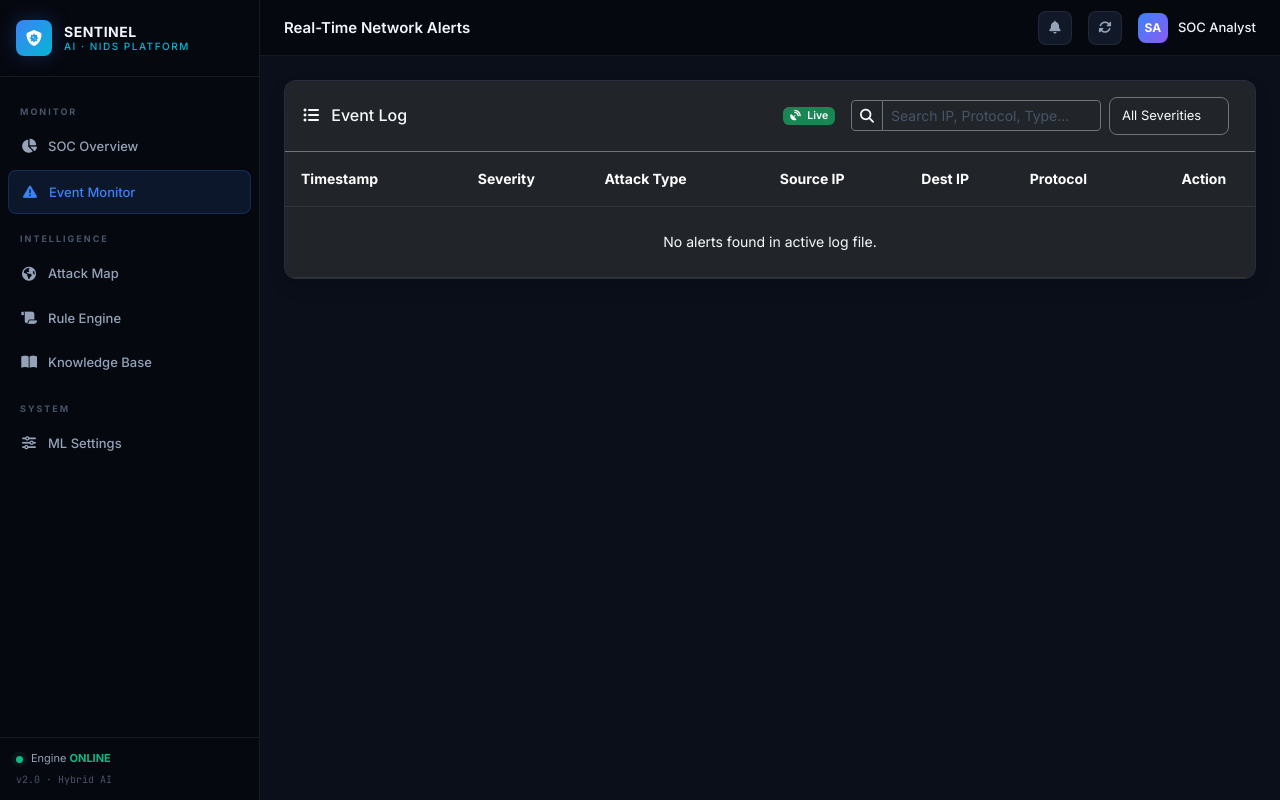
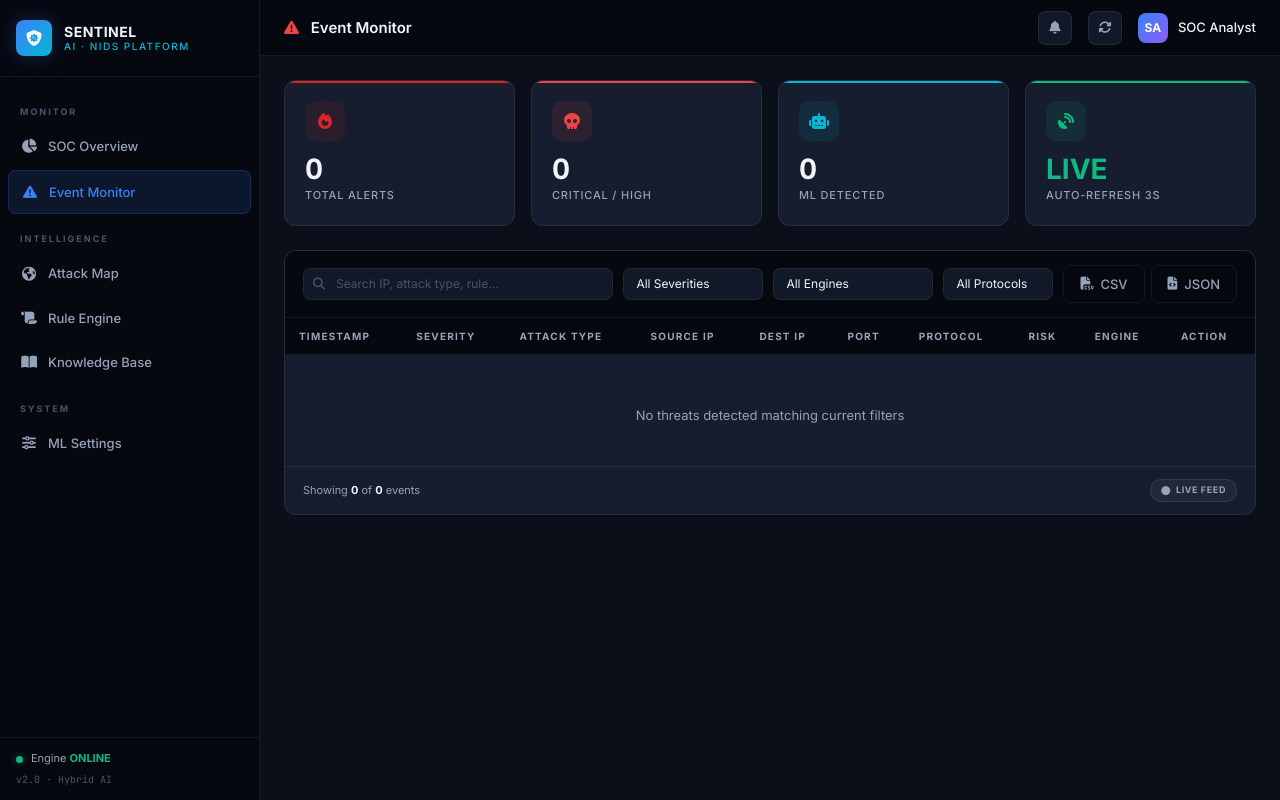
Before and after one commit to prince-dungrani/Sentinel-IDS, a Flask app: page /alerts in a window 1280 px wide. Run offline with Flask 3, Linux system fonts and the light colour scheme; data that the repository does not hold is empty.

Commit message:
feat(alerts): add multi-filter, risk score bars, engine badges, ML confidence, and CSV/JSON export

```diff
--- a/dashboard/static/js/alerts.js
+++ b/dashboard/static/js/alerts.js
@@ -1,78 +1,215 @@
+/**
+ * dashboard/static/js/alerts.js
+ * ================================
+ * Sentinel-IDS — Enterprise Event Monitor
+ *
+ * Features: Live polling, multi-filter, risk bar, engine badges,
+ * CSV/JSON export, toast notifications on new critical alerts.
+ */
+
+(function () {
+    "use strict";
+
+    const POLL_INTERVAL = 3000;
     let allAlerts = [];
+    let prevAlertCount = 0;
+    let isFirstLoad = true;
 
-document.addEventListener("DOMContentLoaded", function() {
-    fetchAlerts();
-
-    // Auto refresh every 5 seconds
-    setInterval(fetchAlerts, 5000);
-
-    // Setup event listeners for filtering
-    document.getElementById("tableSearch").addEventListener("keyup", renderTable);
-    document.getElementById("severityFilter").addEventListener("change", renderTable);
-});
-
-function fetchAlerts() {
-    fetch('/api/alerts')
-        .then(response => response.json())
-        .then(res => {
-            if(res.status === 'success') {
-                allAlerts = res.data;
-                renderTable();
-            }
-        })
-        .catch(err => console.error("Error fetching alerts:", err));
+    // =========================================================
+    // Severity → badge class
+    // =========================================================
+    function sevClass(severity) {
+        const s = (severity || "").toUpperCase();
+        if (s === "CRITICAL") return "sev-critical";
+        if (s === "HIGH") return "sev-high";
+        if (s === "MEDIUM") return "sev-medium";
+        if (s === "LOW") return "sev-low";
+        return "sev-info";
     }
 
-function getSeverityBadge(severity) {
-    const s = severity.toUpperCase();
-    if(s === 'HIGH' || s === 'CRITICAL') return `<span class="badge badge-high"><i class="fa-solid fa-fire me-1"></i>${s}</span>`;
-    if(s === 'MEDIUM') return `<span class="badge badge-medium">${s}</span>`;
-    return `<span class="badge badge-low">${s}</span>`;
+    // =========================================================
+    // Engine → badge class
+    // =========================================================
+    function engineClass(engine) {
+        if (!engine) return "engine-sig";
+        if (engine.toLowerCase().includes("signature")) return "engine-sig";
+        if (engine.toLowerCase().includes("heuristic")) return "engine-heu";
+        if (engine.toLowerCase().includes("ml")) return "engine-ml";
+        return "engine-sig";
     }
 
-function renderTable() {
+    // =========================================================
+    // Risk bar HTML
+    // =========================================================
+    function riskBar(score) {
+        const s = parseInt(score) || 0;
+        const color = s >= 80 ? "#dc2626" : s >= 60 ? "#f97316" : s >= 40 ? "#f59e0b" : "#3b82f6";
+        return `
+            <div class="risk-bar-container">
+                <div class="risk-bar-bg"><div class="risk-bar-fill" style="width:${s}%;background:${color};"></div></div>
+                <span class="risk-score-text" style="color:${color};">${s}</span>
+            </div>
+        `;
+    }
+
+    // =========================================================
+    // Render Table
+    // =========================================================
+    function renderTable(alerts) {
         const tbody = document.getElementById("alertsTableBody");
-    const searchTerm = document.getElementById("tableSearch").value.toLowerCase();
-    const severityFilter = document.getElementById("severityFilter").value;
+        if (!tbody) return;
 
-    tbody.innerHTML = '';
-
-    if(allAlerts.length === 0) {
-        tbody.innerHTML = `<tr><td colspan="7" class="text-center py-4 text-light">No alerts found in active log file.</td></tr>`;
+        if (alerts.length === 0) {
+            tbody.innerHTML = `
+                <tr>
+                    <td colspan="10" style="text-align:center;padding:40px;color:var(--text-secondary);">
+                        <i class="fa-solid fa-shield-check" style="font-size:28px;margin-bottom:10px;display:block;color:var(--accent-green);opacity:0.5;"></i>
+                        No threats detected matching current filters
+                    </td>
+                </tr>`;
             return;
         }
 
-    let displayedCount = 0;
-
-    for(let i=0; i<allAlerts.length; i++) {
-        const alert = allAlerts[i];
-
-        // Filtering Logic
-        if(severityFilter !== 'ALL' && alert.severity.toUpperCase() !== severityFilter) continue;
-
-        const searchString = `${alert.src_ip} ${alert.dst_ip} ${alert.message} ${alert.protocol}`.toLowerCase();
-        if(searchTerm && !searchString.includes(searchTerm)) continue;
-
-        // Create Row
-        const tr = document.createElement("tr");
-        tr.innerHTML = `
-            <td class="ps-3 text-light small">${alert.timestamp}</td>
-            <td>${getSeverityBadge(alert.severity)}</td>
-            <td class="fw-bold text-light">${alert.attack_type || alert.rule || 'Unknown'}</td>
-            <td class="font-monospace text-info">${alert.src_ip}:${alert.dst_port || '*'}</td>
-            <td class="font-monospace text-light">${alert.dst_ip}</td>
-            <td><span class="badge bg-secondary bg-opacity-25 text-light border border-secondary">${alert.protocol}</span></td>
-            <td class="text-center">
-                <a href="/alert/${alert.id}" class="btn btn-sm btn-outline-info rounded-circle" title="View Details">
+        tbody.innerHTML = alerts.map((a) => {
+            const mlBadge = a.ml_confidence && a.ml_confidence > 0
+                ? `<span style="font-size:10px;font-family:var(--font-mono);color:var(--accent-cyan);">${(a.ml_confidence * 100).toFixed(0)}%</span>`
+                : "";
+            return `
+                <tr>
+                    <td class="td-mono" style="white-space:nowrap;font-size:11px;color:var(--text-secondary);">
+                        ${a.timestamp || "--"}
+                    </td>
+                    <td>
+                        <span class="sev-badge ${sevClass(a.severity)}">${a.severity || "?"}</span>
+                    </td>
+                    <td style="max-width:160px;">
+                        <div style="font-weight:500;white-space:nowrap;overflow:hidden;text-overflow:ellipsis;" title="${a.attack_type || ''}">
+                            ${a.attack_type || "Unknown"}
+                        </div>
+                        ${a.mitre_technique ? `<div style="font-size:10px;color:var(--text-dim);font-family:var(--font-mono);">${a.mitre_technique}</div>` : ""}
+                    </td>
+                    <td class="td-mono" style="color:var(--sev-high);">${a.src_ip || "--"}</td>
+                    <td class="td-mono" style="color:var(--text-secondary);">${a.dst_ip || "--"}</td>
+                    <td class="td-mono" style="color:var(--text-secondary);">${a.dst_port || "*"}</td>
+                    <td>
+                        <span style="font-size:11px;font-weight:500;color:var(--accent-cyan);">${a.protocol || "--"}</span>
+                    </td>
+                    <td style="min-width:110px;">${riskBar(a.risk_score)}</td>
+                    <td>
+                        <div style="display:flex;flex-direction:column;gap:3px;">
+                            <span class="engine-badge ${engineClass(a.engine)}">${a.engine || "?"}</span>
+                            ${mlBadge}
+                        </div>
+                    </td>
+                    <td>
+                        <a href="/alert/${a.id}" class="btn-sentinel btn-outline-s" style="font-size:10px;padding:3px 8px;">
                             <i class="fa-solid fa-eye"></i>
                         </a>
                     </td>
+                </tr>
             `;
-        tbody.appendChild(tr);
-        displayedCount++;
+        }).join("");
     }
 
-    if(displayedCount === 0) {
-        tbody.innerHTML = `<tr><td colspan="7" class="text-center py-4 text-light">No alerts match your filter criteria.</td></tr>`;
+    // =========================================================
+    // Apply Filters
+    // =========================================================
+    function applyFilters() {
+        const search = (document.getElementById("tableSearch")?.value || "").toLowerCase();
+        const severity = document.getElementById("severityFilter")?.value || "ALL";
+        const engine = document.getElementById("engineFilter")?.value || "ALL";
+        const protocol = document.getElementById("protocolFilter")?.value || "ALL";
+
+        let filtered = allAlerts;
+
+        if (severity !== "ALL") filtered = filtered.filter((a) => (a.severity || "").toUpperCase() === severity);
+        if (engine !== "ALL") filtered = filtered.filter((a) => (a.engine || "").includes(engine));
+        if (protocol !== "ALL") filtered = filtered.filter((a) => (a.protocol || "").toUpperCase() === protocol);
+        if (search) {
+            filtered = filtered.filter((a) => JSON.stringify(a).toLowerCase().includes(search));
+        }
+
+        renderTable(filtered);
+
+        const showing = document.getElementById("showing-count");
+        const total = document.getElementById("total-count");
+        if (showing) showing.textContent = filtered.length;
+        if (total) total.textContent = allAlerts.length;
+    }
+
+    // =========================================================
+    // Fetch Alerts
+    // =========================================================
+    function fetchAlerts() {
+        fetch("/api/alerts?limit=500")
+            .then((r) => r.json())
+            .then((resp) => {
+                if (resp.status !== "success") return;
+                const alerts = resp.data || [];
+
+                // Detect new critical alerts on subsequent loads
+                if (!isFirstLoad && alerts.length > prevAlertCount) {
+                    const newAlerts = alerts.slice(0, alerts.length - prevAlertCount);
+                    const criticals = newAlerts.filter((a) => (a.severity || "").toUpperCase() === "CRITICAL");
+                    if (criticals.length > 0 && window.showToast) {
+                        showToast("danger", `🚨 ${criticals.length} Critical Alert(s)`,
+                            `${criticals[0].attack_type} from ${criticals[0].src_ip}`);
                     }
                 }
+
+                prevAlertCount = alerts.length;
+                allAlerts = alerts;
+                isFirstLoad = false;
+
+                applyFilters();
+                updateStats(alerts);
+            })
+            .catch(() => {});
+    }
+
+    // =========================================================
+    // Update Stats Strip
+    // =========================================================
+    function updateStats(alerts) {
+        const total = document.getElementById("stat-total");
+        const critical = document.getElementById("stat-critical");
+        const ml = document.getElementById("stat-ml");
+
+        if (total) total.textContent = alerts.length;
+        if (critical) {
+            const count = alerts.filter((a) => ["CRITICAL", "HIGH"].includes((a.severity || "").toUpperCase())).length;
+            critical.textContent = count;
+        }
+        if (ml) {
+            const count = alerts.filter((a) => (a.engine || "").includes("ML")).length;
+            ml.textContent = count;
+        }
+    }
+
+    // =========================================================
+    // Export Functions
+    // =========================================================
+    window.exportCSV = function () {
+        window.open("/api/alerts/export/csv", "_blank");
+        if (window.showToast) showToast("success", "Export Started", "Downloading alerts as CSV");
+    };
+
+    window.exportJSON = function () {
+        window.open("/api/alerts/export/json", "_blank");
+        if (window.showToast) showToast("success", "Export Started", "Downloading alerts as JSON");
+    };
+
+    // =========================================================
+    // Event Listeners
+    // =========================================================
+    ["tableSearch", "severityFilter", "engineFilter", "protocolFilter"].forEach((id) => {
+        const el = document.getElementById(id);
+        if (el) el.addEventListener("input", applyFilters);
+    });
+
+    // =========================================================
+    // Initialize
+    // =========================================================
+    fetchAlerts();
+    setInterval(fetchAlerts, POLL_INTERVAL);
+})();
--- a/dashboard/templates/alerts.html
+++ b/dashboard/templates/alerts.html
@@ -1,56 +1,120 @@
 {% extends "base.html" %}
-
-{% block header_title %}Real-Time Network Alerts{% endblock %}
+{% block page_title %}Event Monitor{% endblock %}
+{% block header_title %}<i class="fa-solid fa-triangle-exclamation me-2" style="color:var(--sev-high)"></i> Event Monitor{% endblock %}
 
 {% block content %}
-<div class="card shadow mb-4 alerts-card">
-    <div class="card-header py-3 d-flex flex-row align-items-center justify-content-between bg-dark border-bottom border-secondary">
-        <h6 class="m-0 font-weight-bold text-light"><i class="fa-solid fa-list-ul me-2"></i> Event Log</h6>
+<div class="fade-in-up">
 
-        <!-- Controls -->
-        <div class="d-flex align-items-center">
-            <span class="badge bg-success me-3 pulse-bg"><i class="fa-solid fa-satellite-dish me-1"></i> Live</span>
+    <!-- Stats Strip -->
+    <div class="row g-3 mb-4">
+        <div class="col-6 col-md-3">
+            <div class="metric-card critical">
+                <div class="metric-icon" style="background:rgba(220,38,38,0.1)"><i class="fa-solid fa-fire" style="color:var(--sev-critical)"></i></div>
+                <div class="metric-value" id="stat-total">--</div>
+                <div class="metric-label">Total Alerts</div>
+            </div>
+        </div>
+        <div class="col-6 col-md-3">
+            <div class="metric-card high">
+                <div class="metric-icon" style="background:rgba(239,68,68,0.1)"><i class="fa-solid fa-skull" style="color:var(--sev-high)"></i></div>
+                <div class="metric-value" id="stat-critical">--</div>
+                <div class="metric-label">Critical / High</div>
+            </div>
+        </div>
+        <div class="col-6 col-md-3">
+            <div class="metric-card info">
+                <div class="metric-icon" style="background:rgba(6,182,212,0.1)"><i class="fa-solid fa-robot" style="color:var(--accent-cyan)"></i></div>
+                <div class="metric-value" id="stat-ml">--</div>
+                <div class="metric-label">ML Detected</div>
+            </div>
+        </div>
+        <div class="col-6 col-md-3">
+            <div class="metric-card success">
+                <div class="metric-icon" style="background:rgba(16,185,129,0.1)"><i class="fa-solid fa-satellite-dish" style="color:var(--accent-green)"></i></div>
+                <div class="metric-value" style="color:var(--accent-green)">LIVE</div>
+                <div class="metric-label">Auto-refresh 3s</div>
+            </div>
+        </div>
+    </div>
 
-            <div class="input-group input-group-sm me-2" style="width: 250px;">
-                <span class="input-group-text bg-dark text-light border-secondary"><i class="fa-solid fa-search"></i></span>
-                <input type="text" id="tableSearch" class="form-control bg-dark text-light border-secondary" placeholder="Search IP, Protocol, Type...">
+    <!-- Alert Table Card -->
+    <div class="card">
+        <!-- Filter Bar -->
+        <div class="filter-bar">
+            <div style="position:relative;flex:1;min-width:180px;">
+                <i class="fa-solid fa-magnifying-glass" style="position:absolute;left:10px;top:50%;transform:translateY(-50%);color:var(--text-dim);font-size:12px;"></i>
+                <input type="text" class="form-control" id="tableSearch" placeholder="Search IP, attack type, rule..." style="padding-left:32px;">
             </div>
-
-            <select class="form-select form-select-sm bg-dark text-light border-secondary me-2" id="severityFilter" style="width: 120px;">
+            <select class="form-select" id="severityFilter" style="max-width:140px;">
                 <option value="ALL">All Severities</option>
+                <option value="CRITICAL">Critical</option>
                 <option value="HIGH">High</option>
                 <option value="MEDIUM">Medium</option>
                 <option value="LOW">Low</option>
             </select>
+            <select class="form-select" id="engineFilter" style="max-width:160px;">
+                <option value="ALL">All Engines</option>
+                <option value="Signature Engine">Signature</option>
+                <option value="Heuristic Engine">Heuristic</option>
+                <option value="ML Engine">ML Engine</option>
+            </select>
+            <select class="form-select" id="protocolFilter" style="max-width:110px;">
+                <option value="ALL">All Protocols</option>
+                <option value="TCP">TCP</option>
+                <option value="UDP">UDP</option>
+                <option value="ICMP">ICMP</option>
+            </select>
+            <div style="display:flex;gap:6px;margin-left:auto;">
+                <button class="btn-sentinel btn-outline-s" onclick="exportCSV()" title="Export CSV">
+                    <i class="fa-solid fa-file-csv"></i> CSV
+                </button>
+                <button class="btn-sentinel btn-outline-s" onclick="exportJSON()" title="Export JSON">
+                    <i class="fa-solid fa-file-code"></i> JSON
+                </button>
+            </div>
         </div>
-    </div>
 
-    <div class="card-body bg-dark p-0">
-        <div class="table-responsive table-container">
-            <table class="table table-dark table-hover table-sm mb-0 align-middle" id="alertsTable">
-                <thead class="table-dark-header sticky-top">
+        <!-- Table -->
+        <div style="overflow-x:auto;">
+            <table class="sentinel-table" id="alertsTable">
+                <thead>
                     <tr>
-                        <th scope="col" class="ps-3 py-3">Timestamp</th>
-                        <th scope="col" class="py-3">Severity</th>
-                        <th scope="col" class="py-3">Attack Type</th>
-                        <th scope="col" class="py-3">Source IP</th>
-                        <th scope="col" class="py-3">Dest IP</th>
-                        <th scope="col" class="py-3">Protocol</th>
-                        <th scope="col" class="py-3 text-center">Action</th>
+                        <th>Timestamp</th>
+                        <th>Severity</th>
+                        <th>Attack Type</th>
+                        <th>Source IP</th>
+                        <th>Dest IP</th>
+                        <th>Port</th>
+                        <th>Protocol</th>
+                        <th>Risk</th>
+                        <th>Engine</th>
+                        <th>Action</th>
                     </tr>
                 </thead>
-                <tbody id="alertsTableBody" class="border-top-0">
-                    <!-- Data populated by JS -->
+                <tbody id="alertsTableBody">
                     <tr>
-                        <td colspan="7" class="text-center py-4 text-light">
-                            <div class="spinner-border spinner-border-sm text-secondary me-2" role="status"></div>
-                            Loading initial logs...
+                        <td colspan="10" style="text-align:center;padding:32px;">
+                            <div class="spinner-small mx-auto mb-2"></div>
+                            <div style="color:var(--text-secondary);font-size:12px;">Loading events...</div>
                         </td>
                     </tr>
                 </tbody>
             </table>
         </div>
+
+        <!-- Table Footer -->
+        <div style="display:flex;align-items:center;justify-content:space-between;padding:12px 18px;border-top:1px solid var(--border);">
+            <span style="font-size:11px;color:var(--text-secondary);">
+                Showing <strong id="showing-count" style="color:var(--text-primary);">0</strong> of
+                <strong id="total-count" style="color:var(--text-primary);">0</strong> events
+            </span>
+            <span class="sev-badge sev-info" style="font-size:9px;">
+                <i class="fa-solid fa-circle" style="animation:pulse-dot 1.5s infinite;"></i>
+                LIVE FEED
+            </span>
+        </div>
     </div>
+
 </div>
 {% endblock %}
 
```
Lines whose indentation alone changed are shown as unchanged.
